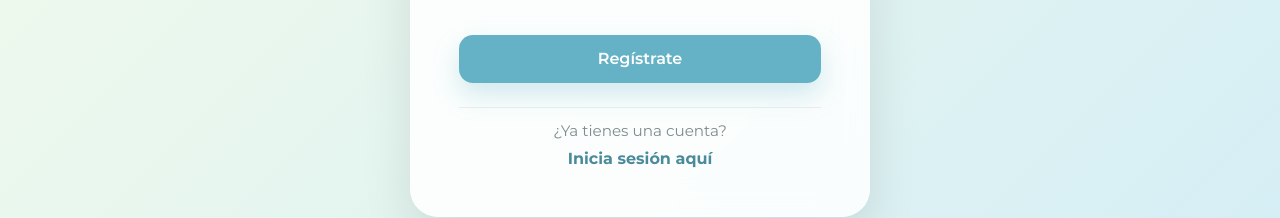
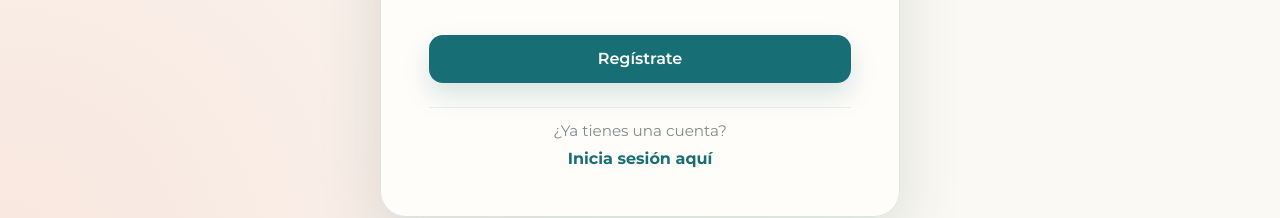
Before and after one commit to DanGarcia963/Ollin-Frontend, a plain HTML site: page registro_turista_ES.html in a window 1280 px wide. Shown: the part 919-1137 px from the top of the page. Drawn offline with Linux system fonts and the light colour scheme; some packages are replaced by stand-ins of ours; a script that the page names is missing.

Commit message:
feat(ui): refresh registration, recovery and administrator access screens

```diff
--- a/registro_turista_ES.html
+++ b/registro_turista_ES.html
@@ -11,8 +11,10 @@
 
     <script src="https://cdn.jsdelivr.net/npm/sweetalert2@11.10.0/dist/sweetalert2.all.min.js"></script>
     <script defer src="js/i18n.js"></script>
+    <link rel="stylesheet" href="/styles/ollin-refresh.css">
+    <script defer src="/js/ollin-enhancements.js"></script>
 </head>
-<body>
+<body class="ollin-refresh ollin-auth-form">
     <div class="bg-circles">
         <div class="circle c1"></div>
         <div class="circle c2"></div>
--- a/styles/ollin-refresh.css
+++ b/styles/ollin-refresh.css
@@ -228,3 +228,22 @@ body.ollin-auth #recuperation,body.ollin-auth .register-link { color:#176f75; }
 @media (prefers-reduced-motion: reduce) {
   .ollin-backtop, .ollin-action, .ollin-filter-chip { transition:none !important; }
 }
+/* Formularios secundarios: registro, recuperación y acceso de administración. */
+body.ollin-auth-form .main-wrapper { width: min(100%, 520px); max-width: 520px; }
+body.ollin-auth-form .glass-card {
+  background: rgba(255,253,250,.96);
+  border: 1px solid #dbe6e2;
+  border-radius: 26px;
+  box-shadow: 0 24px 64px rgba(23,58,67,.14);
+}
+body.ollin-auth-form #next {
+  background: #176f75;
+  box-shadow: 0 12px 26px rgba(23,111,117,.18);
+}
+body.ollin-auth-form #next:hover { background: #14555d; }
+body.ollin-auth-form .register-link,
+body.ollin-auth-form #recuperation { color:#176f75; }
+body.ollin-auth-form input:focus {
+  border-color: #176f75;
+  box-shadow: 0 0 0 4px rgba(23,111,117,.10);
+}
```
Also changed, not shown: pagesAdmin/login_Admin.html (+3 -1 lines), pagesAdmin/recuperacion_de_cuenta_Admin.html (+3 -1 lines), pagesAdmin/registro_Admin.html (+3 -1 lines), recuperacion_de_cuenta_ES.html (+3 -1 lines).
